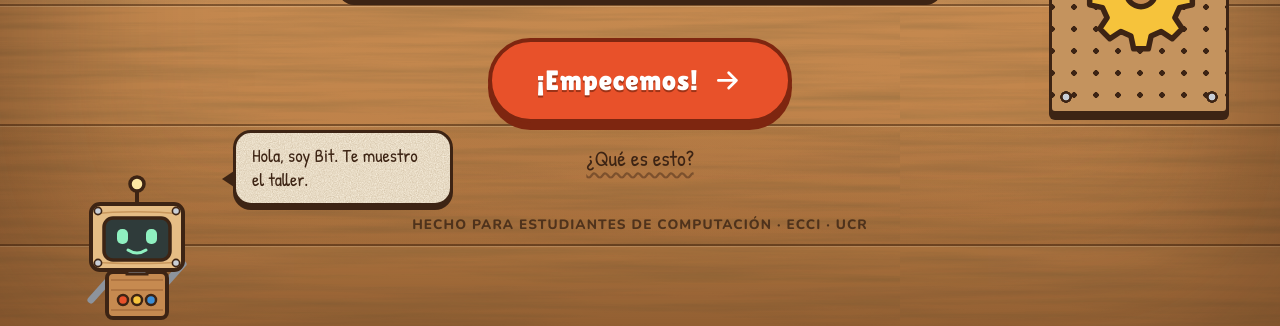
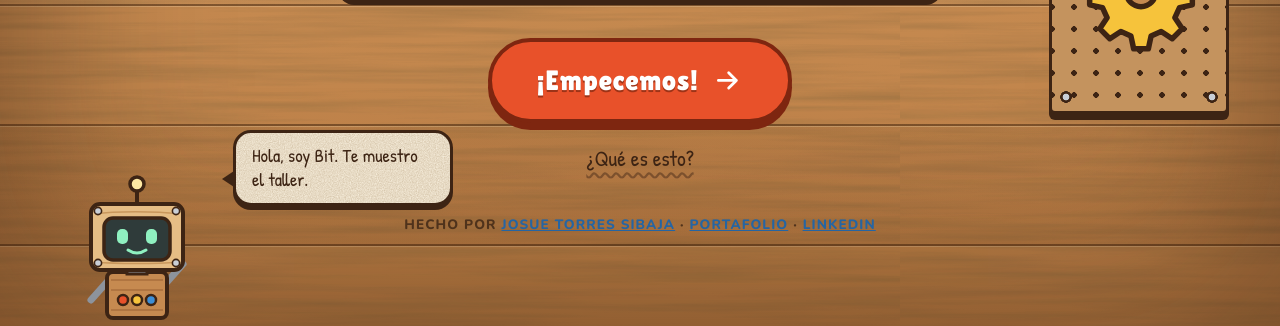
Before and after one commit to josuetorres27/cs-interactive-workshop, a plain HTML site: page web/index.html in a window 1280 px wide. Shown: the part 474-800 px from the top of the page. Drawn offline with nearby package versions, Linux system fonts and the light colour scheme; no server answers.

Commit message:
feat(web): credit the author on the home screen
Co-Authored-By: Claude Sonnet 5.5 <noreply@anthropic.com>

```diff
--- a/web/index.html
+++ b/web/index.html
@@ -127,7 +127,7 @@
         <a href="#/que-es" class="link-btn">¿Qué es esto?</a>
       </div>
 
-      <p class="intro-foot">Hecho para estudiantes de computación · ECCI · UCR</p>
+      <p class="intro-foot">Hecho por <a href="https://josuetorres.tech/" target="_blank" rel="noopener">Josue Torres Sibaja</a> · <a href="https://josuetorres.tech/" target="_blank" rel="noopener">Portafolio</a> · <a href="https://www.linkedin.com/in/josue-torres-sibaja/" target="_blank" rel="noopener">LinkedIn</a></p>
 
       <div class="bit-slot intro-bit" aria-hidden="true"></div>
       <div class="intro-bubble bubble" aria-hidden="true">Hola, soy Bit. Te muestro el taller.</div>
```
